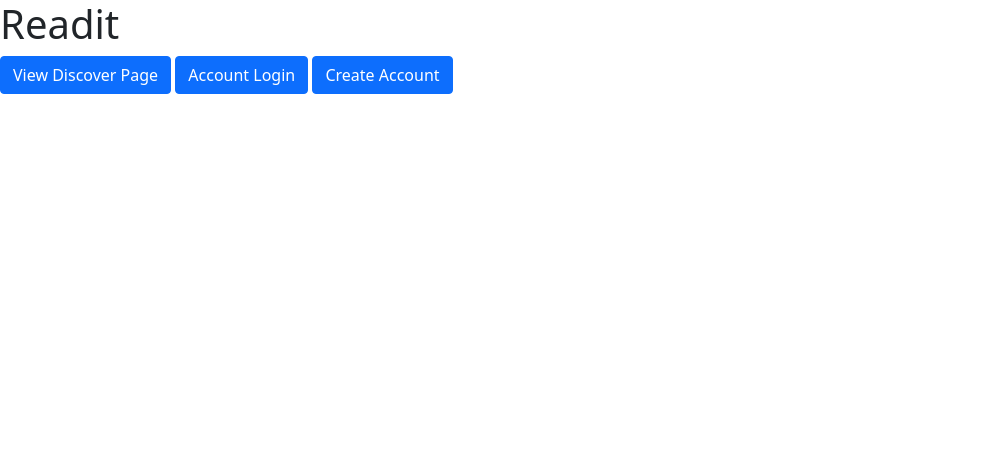
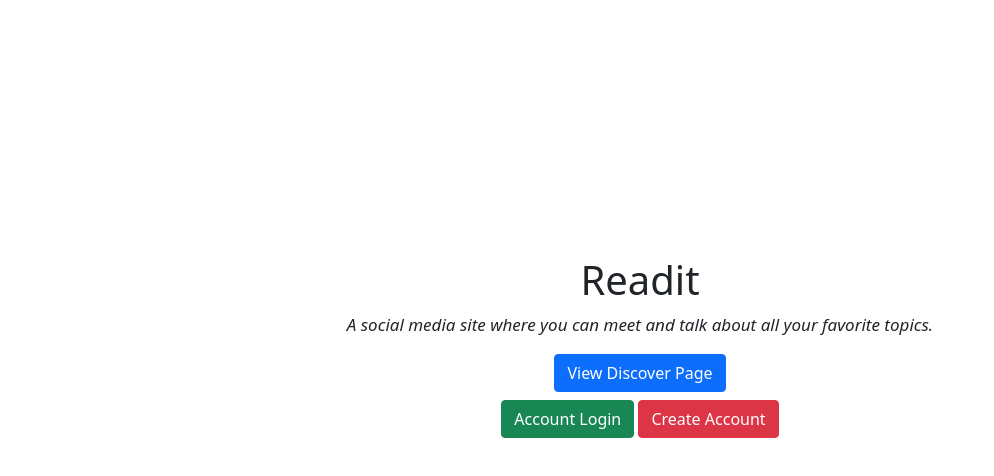
Before and after one commit to marco-dm1/Readit, a website: page views/index.html in a window 1280 px wide. Shown: the whole page, without its empty margins (0-994 px from the left). Drawn offline with nearby package versions, Linux system fonts and the light colour scheme.

Commit message:
Styling and addition of logged in and logged out views

```diff
--- a/views/index.html
+++ b/views/index.html
@@ -5,13 +5,40 @@
         <meta charset="utf-8">
         <meta name="viewport" content="width=device-width, initial-scale=1">
         <link href="https://cdn.jsdelivr.net/npm/bootstrap@5.1.0/dist/css/bootstrap.min.css" rel="stylesheet" integrity="sha384-KyZXEAg3QhqLMpG8r+8fhAXLRk2vvoC2f3B09zVXn8CA5QIVfZOJ3BCsw2P0p/We" crossorigin="anonymous">
+        <style>
+            body{
+                display: grid;
+                place-items: center;
+                padding-top: 20%;
+            }
+            #headerSubTitle{
+                font-size: 17px;
+                text-align: center;
+                margin-bottom: 1rem;
+            }
+
+            #indexButtons{
+                display: grid;
+                place-items: center;
+            }
+            #loggedIn{
+                display: none; /* By default hide the logged in div because the user might not be logged in. */
+            }
+        </style>
     </head>
     <body>
         <h1>Readit</h1>
+        <i id="headerSubTitle">A social media site where you can meet and talk about all your favorite topics.</i>
         <div id="indexButtons">
-            <button class="btn btn-primary">View Discover Page</button>
-            <button class="btn btn-primary">Account Login</button>
-            <button class="btn btn-primary">Create Account</button>
+            <button class="btn btn-primary mb-2">View Discover Page</button>
+            <div id="loggedIn">
+                <a href="./accounts/me"><button class="btn btn-success mb-1">My Profile</button></a>
+            </div>
+            <div id="loggedOut">
+                <a href="./accounts/login"><button class="btn btn-success">Account Login</button></a>
+                <a href="./accounts/register"><button class="btn btn-danger">Create Account</button></a>
+            </div>
+
         </div>
     </body>
 </html>
```
